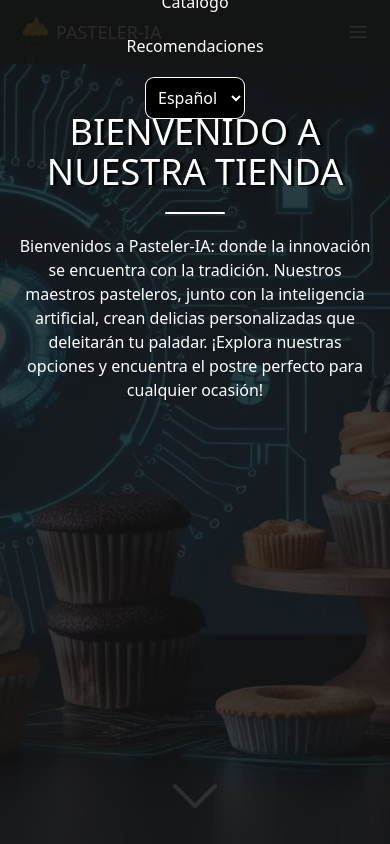
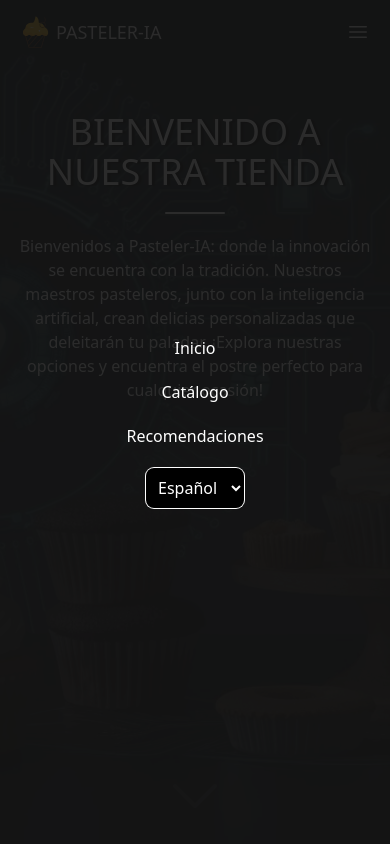
Before and after one commit to MelchorRuiz/Pasteler-IA, an Astro site: page / in a window 390 px wide. Both pictures are taken after a click on the element 358 px from the left and 32 px from the top of the page. Shown: the top 844 px of the page. Built offline with nearby package versions, Linux system fonts and the light colour scheme; Astro itself is replaced by a stand-in of ours; no server answers.

Commit message:
chore: Update header component styles and height to fit the screen

```diff
--- a/src/components/Header.astro
+++ b/src/components/Header.astro
@@ -33,7 +33,7 @@ const links = [
     </svg>
   </div>
   <ul
-    class="fixed lg:relative top-0 left-0 bottom-0 right-0 bg-darkGray/90 lg:bg-transparent flex flex-col lg:flex-row justify-center items-center gap-5 lg:text-lg z-20"
+    class="fixed lg:relative top-0 left-0 bottom-0 right-0 bg-darkGray/90 lg:bg-transparent flex flex-col lg:flex-row justify-center items-center gap-5 lg:text-lg z-20 h-screen lg:h-fit"
   >
     {
       links.map((link) => (
```
